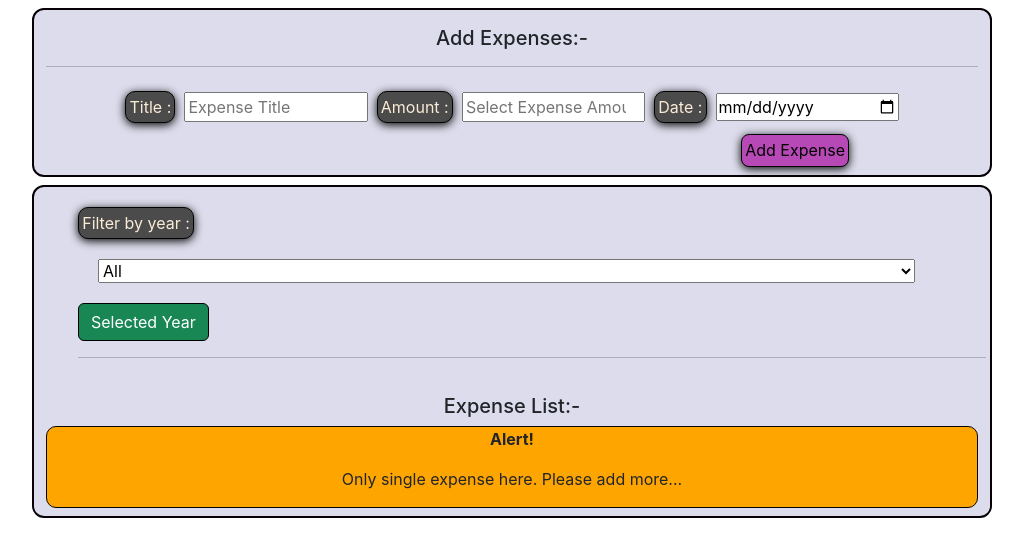
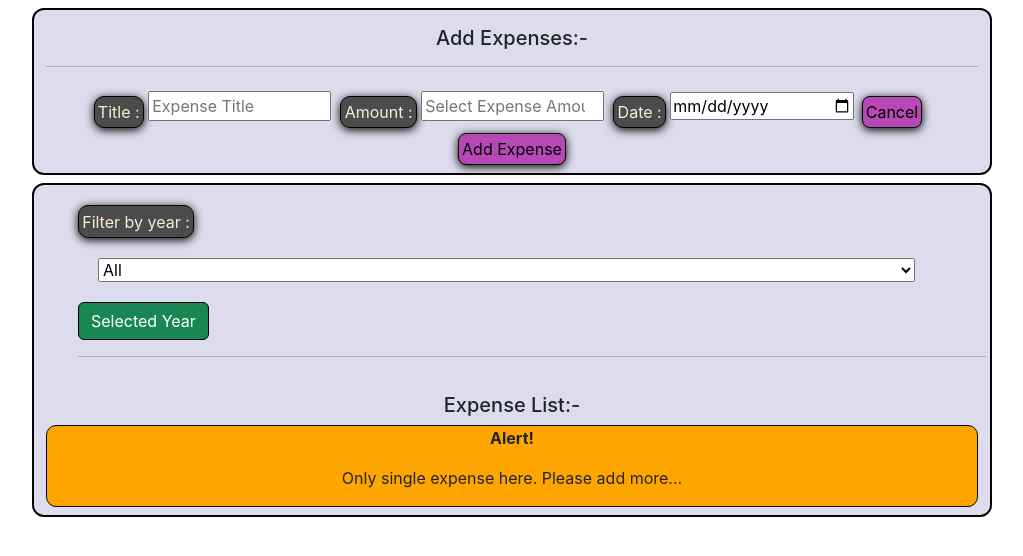
Before and after one commit to SomyaBhatnagar19/MyReactProject, a React (Create React App) app: page / in a window 1280 px wide. Both pictures are taken after a click on the button "Add Expense". Shown: the top 556 px of the page, without its empty margins (128-1151 px from the left). Built offline with nearby package versions, Linux system fonts and the light colour scheme.

Commit message:
Cancel button added to form and add expense button added to form.

```diff
--- a/src/App.js
+++ b/src/App.js
@@ -28,7 +28,11 @@ const App = () => {
     },
   ]);
 
-  const addExpenseHandler = (expense) => {
+
+  const [showExpenseForm, setShowExpenseForm] = useState(false);
+
+   const addExpenseHandler = (expense) => {
+    // setShowExpenseForm(true);
     setExpenses((prevExpenses) => {
       return [...prevExpenses, {...expense}];
     });
@@ -36,6 +40,8 @@ const App = () => {
     // console.log(LocationofExpense);
   };
   console.log(LocationofExpense);
+
+
 
   const [filteredYear, setFilteredYear] = useState("");
   const handleFilterChange = (selectedYear) => {
@@ -46,10 +52,39 @@ const App = () => {
     return expense.date.getFullYear().toString() === filteredYear;
   });
 
+  // const saveExpenseHandler = (enteredExpenseData) => {
+  //   const expenseData = {
+  //     ...enteredExpenseData,
+  //     id: Math.random().toString(),
+  //   };
+  //   console.log(expenseData);
+  //   setShowExpenseForm(false);
+  // };
 
   return (
     <div>
-      <NewExpense onAddExpense={addExpenseHandler} />
+      <div style={{textAlign: 'center'}}>
+  {showExpenseForm ?
+    <NewExpense onAddExpense={addExpenseHandler}  /> :
+    <button
+    className="Card"
+    style={{padding: '0.2rem', background: '#4b4b4b', margin: '1rem', borderColor: 'black', color: 'whitesmoke'}}
+    onClick={() => setShowExpenseForm(true)}>Add Expense</button>
+  }
+</div>
+
+
+
+      {/* {showExpenseForm ?
+        <NewExpense onAddExpense={addExpenseHandler}  /> :
+        <button
+        className="Card"
+        style={{padding: '0.2rem', background: '#4b4b4b', margin: '1rem', borderColor: 'black', color: 'whitesmoke'}}
+        onClick={() => setShowExpenseForm(true)}>Add Expense</button>
+      } */}
+
+
+      {/* <NewExpense onAddExpense={addExpenseHandler} /> */}
 
       <Card>
       <ExpenseFilter selectedYear={filteredYear}
@@ -70,3 +105,77 @@ const App = () => {
 
 
 export default App;
+// import "./App.css";
+// import Card from "./CustomComponents/UI/Card";
+// import NewExpense from "./CustomComponents/NewExpense/NewExpense";
+// import React, { useState } from "react";
+// import ExpenseFilter from './CustomComponents/ExpenseFilter';
+// import ExpensesList from "./CustomComponents/Expenses/ExpensesList";
+
+// const App = () => {
+//   const [LocationofExpense, setExpenses] = useState([
+//     {
+//       id: "e1",
+//       title: "Food",
+//       amount: "Rs. 50",
+//       date: new Date(2023, 7, 14),
+//     },
+//     {
+//       id: "e2",
+//       title: "Petrol",
+//       amount: "Rs. 100",
+//       date: new Date(2022, 2, 12),
+//     },
+//     {
+//       id: "e3",
+//       title: "Movie",
+//       amount: "Rs. 250",
+//       date: new Date(2021, 2, 28),
+//     },
+//   ]);
+
+//   // const [showExpenseForm, setShowExpenseForm] = useState(false);
+
+//   const addExpenseHandler = (expense) => {
+//     setExpenses((prevExpenses) => {
+//       return [...prevExpenses, {...expense}];
+//     });
+//     console.log("In App.js");
+//   };
+
+//   const [filteredYear, setFilteredYear] = useState("");
+//   const handleFilterChange = (selectedYear) => {
+//     setFilteredYear(selectedYear);
+//   }
+
+//   const filteredExpenses = LocationofExpense.filter((expense) => {
+//     return expense.date.getFullYear().toString() === filteredYear;
+//   });
+
+//   // const cancelExpenseHandler = () => {
+//   //   setShowExpenseForm(false);
+//   // }
+
+//   return (
+//     <div>
+
+//       {showExpenseForm ?
+//         <NewExpense onAddExpense={addExpenseHandler} onCancel={cancelExpenseHandler} /> :
+//         <button
+//         className="card"
+//         style={{padding: '0.2rem', background: 'blue'}}
+//         onClick={() => setShowExpenseForm(true)}>Add Expense</button>
+//       }
+
+//       <Card>
+//         <ExpenseFilter selectedYear={filteredYear} onFilterChange={handleFilterChange} />
+//         <h5 style={{ marginTop: "0.5rem", textAlign: "center" }}>
+//           Expense List:-
+//         </h5>
+//         <ExpensesList location={filteredExpenses}/>
+//       </Card>
+//     </div>
+//   )
+// };
+
+// export default App;
--- a/src/CustomComponents/NewExpense/ExpenseForm.css
+++ b/src/CustomComponents/NewExpense/ExpenseForm.css
@@ -1,4 +1,4 @@
-h5{
+/* h5{
     padding-top: 1rem;
     text-align:center;
 }
@@ -19,6 +19,18 @@ input{
     width: 20%;
     margin-bottom: 0.75rem;
 }
+.cancel-btn{
+    display: grid;
+    margin-right: 55%;
+    padding: 0.2rem;
+    background-color: rgb(182, 73, 182);
+    border-radius: 8px;
+    box-shadow: 0 2px 10px black;
+    border: 1px solid #020202;
+}
+.cancel-btn:hover{
+    background-color: rgb(204, 151, 204);
+}
 .form-submit{
     display: grid;
     margin-left: 75%;
@@ -30,4 +42,57 @@ input{
 }
 .form-submit:hover{
     background-color: rgb(204, 151, 204);
-}
+} */
+h5{
+    padding-top: 1rem;
+    text-align:center;
+  }
+  form{
+    display: flex;
+    flex-wrap: wrap;
+    justify-content: center;
+    align-items: center;
+    padding: 0.5rem;
+    text-align: center;
+  }
+  label{
+    background-color: #4b4b4b;
+    color: antiquewhite;
+    padding: 0.2rem;
+    display: flexbox;
+    box-shadow: 0 2px 10px black;
+    border: 1px solid #020202;
+    border-radius: 10px;
+  }
+  input{
+    width: 20%;
+    margin-bottom: 0.75rem;
+  }
+  .btn-container {
+    display: flex;
+    justify-content: center;
+  }
+  .cancel-btn{
+    display: grid;
+    margin-left: 0.5rem;
+    margin-right: 0.5rem;
+    padding: 0.2rem;
+    background-color: rgb(182, 73, 182);
+    border-radius: 8px;
+    box-shadow: 0 2px 10px black;
+    border: 1px solid #020202;
+  }
+  .cancel-btn:hover{
+    background-color: rgb(204, 151, 204);
+  }
+  .form-submit{
+    display: grid;
+    padding: 0.2rem;
+    background-color: rgb(182, 73, 182);
+    border-radius: 8px;
+    box-shadow: 0 2px 10px black;
+    border: 1px solid #020202;
+  }
+  .form-submit:hover{
+    background-color: rgb(204, 151, 204);
+  }
--- a/src/CustomComponents/NewExpense/ExpenseForm.js
+++ b/src/CustomComponents/NewExpense/ExpenseForm.js
@@ -142,6 +142,11 @@ const ExpenseForm = (props) => {
     setEnteredDate("");
   };
 
+  const cancelHandler = () => {
+    setEnteredTitle("");
+    setEnteredAmount("");
+    setEnteredDate("");
+  };
   return (
     <Card>
       <h5>Add Expenses:- </h5>
@@ -176,6 +181,10 @@ const ExpenseForm = (props) => {
           onChange={handleDateChange}
         />
         <br></br>
+        <button type="submit" className="cancel-btn"  onClick={cancelHandler}>
+          Cancel
+        </button>
+
         <button type="submit" className="form-submit">
           Add Expense
         </button>
```
